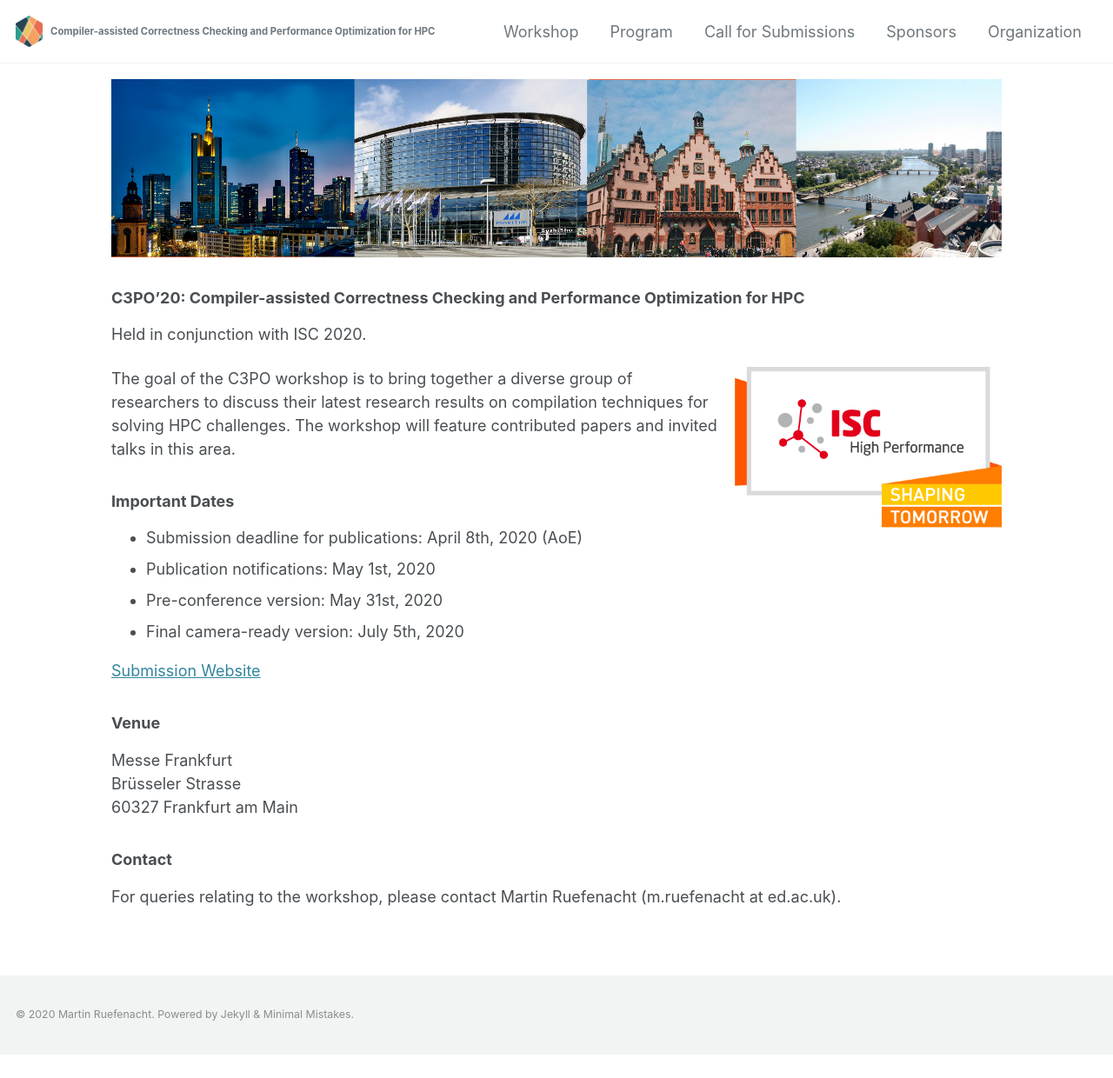
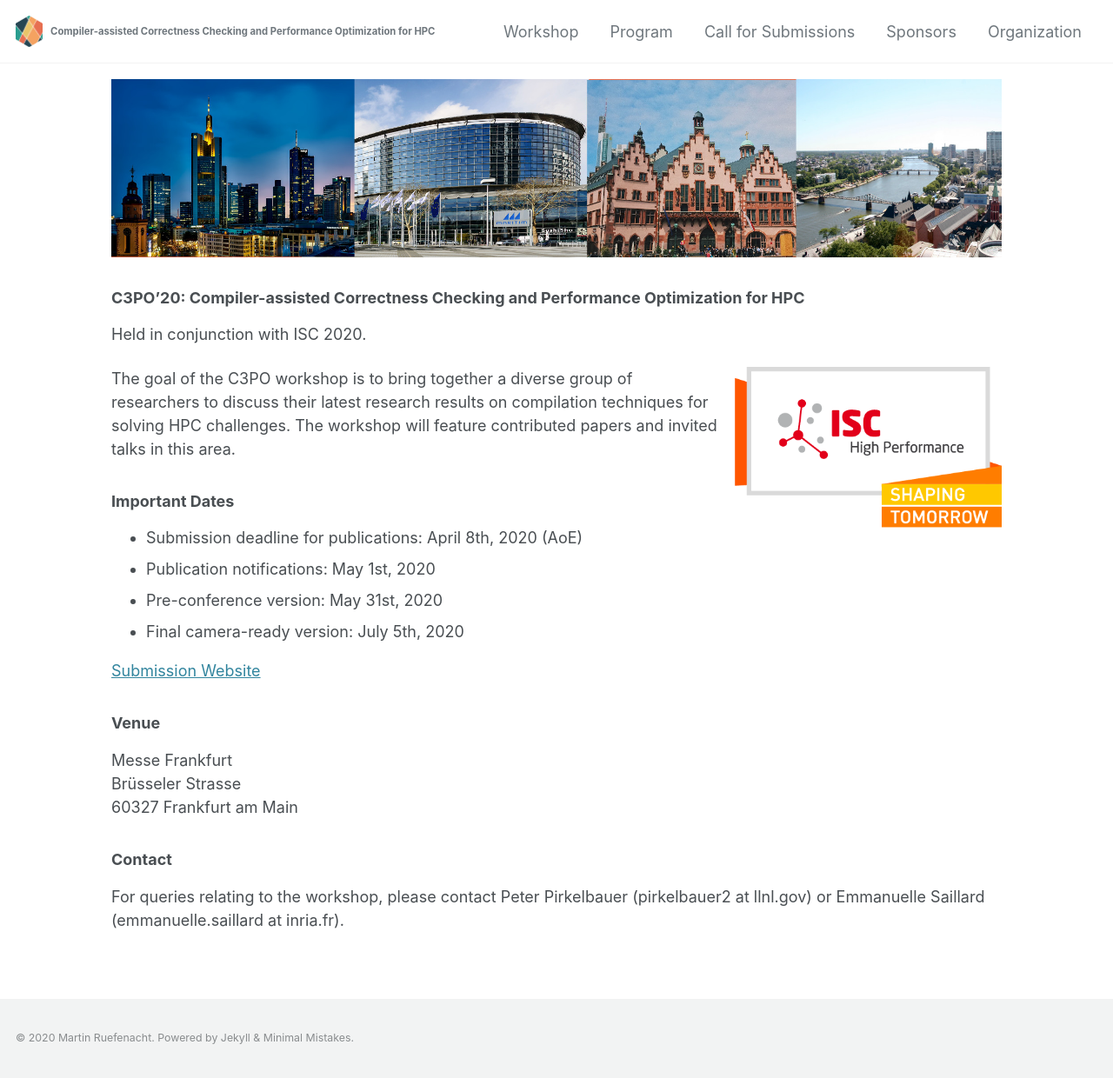
Before and after one commit to c3po-workshop/c3po-workshop.github.io, a Jekyll site: the page built from index.md, in a window 1280 px wide. Shown: the whole page at 87% size. Built offline with Jekyll 4.4.1, drawn with Linux system fonts in a browser that asks for light colours; cached includes are drawn as plain includes; nearby versions of some CDN libraries; before the commit the page ends 1213 px from its top, so only the background shows below that.

Commit message:
Changed contacts from Martin to Peter and Emmanuelle

```diff
--- a/index.md
+++ b/index.md
@@ -44,4 +44,4 @@
 <!---Room: TBD--->
 
 ### Contact
-For queries relating to the workshop, please contact Martin Ruefenacht (m.ruefenacht at ed.ac.uk).
+For queries relating to the workshop, please contact Peter Pirkelbauer (pirkelbauer2 at llnl.gov) or Emmanuelle Saillard (emmanuelle.saillard at inria.fr).
```
